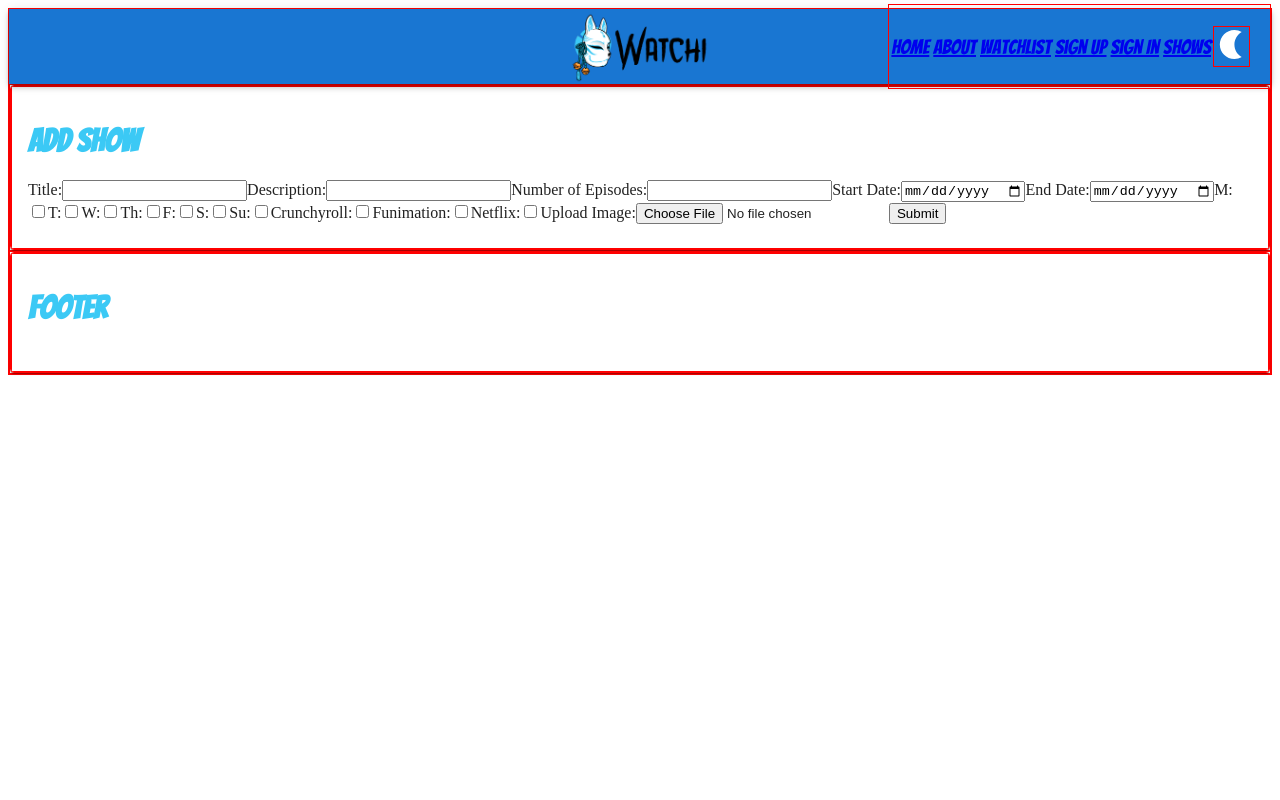
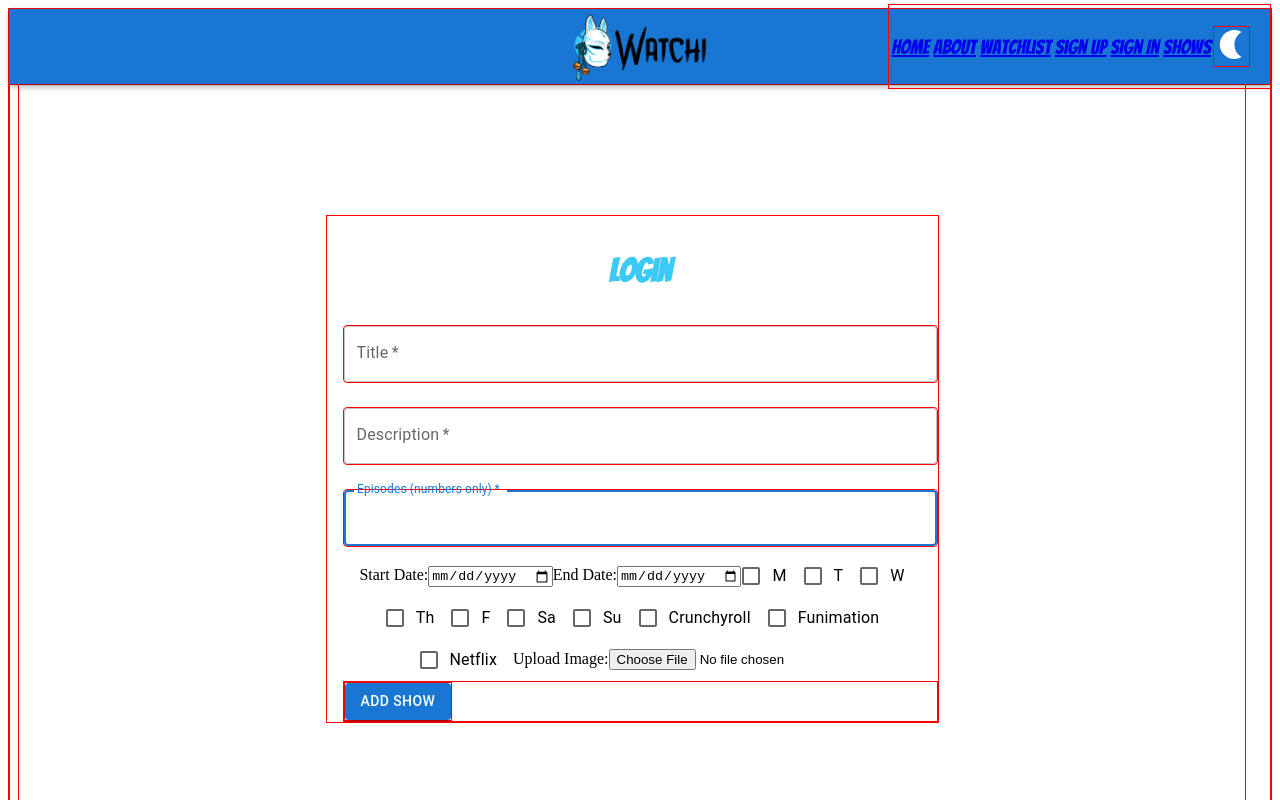
Before and after one commit to iamcrjones/watchi, a React (Create React App) app: page /AddShow in a window 1280 px wide. Shown: the top 800 px of the page. Built offline with nearby package versions, Linux system fonts and the light colour scheme.

Commit message:
added styling to add show page

```diff
--- a/src/components/About.js
+++ b/src/components/About.js
@@ -22,9 +22,7 @@ const About = () => {
             <div className="aboutHero">
                     <img className="AboutPic" src={aboutHero} alt="lots of different Anime characters merged in one"></img>
             </div>
-
         </div>
-
         <br/>
         <br/>
         <Box>
--- a/src/components/AddShow.js
+++ b/src/components/AddShow.js
@@ -1,9 +1,13 @@
 import * as React from 'react';
-import Card from '@mui/material/Card';
-import CardContent from '@mui/material/CardContent';
-import { Box } from '@mui/material';
 import { useState } from "react"
 import { addShow } from './services/showServices';
+import Grid from '@mui/material/Grid';
+import Container from '@mui/material/Container';
+import TextField from '@mui/material/TextField';
+import Button from '@mui/material/Button';
+import Box from '@mui/material/Box';
+import Checkbox from '@mui/material/Checkbox';
+import FormControlLabel from '@mui/material/FormControlLabel';
 
 
 const AddShow = () => {
@@ -65,7 +69,7 @@ const AddShow = () => {
                 setError(null)
                 // setFormData(initialFormData)
                 // formData.append({ image: e.target.files[0] })
-                //window.location.href = '/';
+                window.location.href = '/';
             }
         })
         .catch(e=> {
@@ -88,59 +92,193 @@ const AddShow = () => {
     //     })
     // }
     return(
-        <>
-            {/* {adminCheck()} */}
-            <Box>
-                <Card>
-                    <CardContent>
-                <h1>Add Show</h1>
-                {error && <h3>{error}</h3>}
-                <form onSubmit={handleSubmit}>
-                    <label>Title:</label>
-                    <input type="text" name="title" id="title"/>
-                    <label>Description:</label>
-                    <input type="text" name="description" id="description" />
-                    <label>Number of Episodes:</label>
-                    <input type="text" name="episodes" id="episodes" />
+
+        <Container maxWidth="l">
+        {error && <h3>{error}</h3>}
+        <Grid container spacing={2} sx={{
+            height: '100vh',
+            alignItems: 'center',
+            justifyContent: 'center',
+            textAlign: 'center',
+            }}>
+
+          <Grid item xs={6}>
+            <Box component="form" onSubmit={handleSubmit}  sx={{ mt: 1 }}>
+            <h1>Login</h1>
+            <TextField
+                    margin="normal"
+                    required
+                    fullWidth
+                    id="title"
+                    label="Title"
+                    name="title"
+                    autoFocus
+                  />
+
+            <TextField
+                    margin="normal"
+                    required
+                    fullWidth
+                    id="description"
+                    label="Description"
+                    name="description"
+                    autoFocus
+                    />
+
+            <TextField
+
+                    margin="normal"
+                    required
+                    fullWidth
+                    id="episodes"
+                    label="Episodes (numbers only)"
+                    name="episodes"
+                    autoFocus
+                    />
+
                     <label>Start Date:</label>
-                    <input type="date" name="airdate" id="airdate"/>
-                    <label>End Date:</label>
-                    <input type="date" name="enddate" id="enddate" />
-                    <label>M:</label>
-                    <input type="checkbox" name="monday" id="monday" />
-                    <label>T:</label>
-                    <input type="checkbox" name="tuesday" id="tuesday" />
-                    <label>W:</label>
-                    <input type="checkbox" name="wednesday" id="wednesday" />
-                    <label>Th:</label>
-                    <input type="checkbox" name="thursday" id="thursday" />
-                    <label>F:</label>
-                    <input type="checkbox" name="friday" id="friday" />
-                    <label>S:</label>
-                    <input type="checkbox" name="saturday" id="saturday" />
-                    <label>Su:</label>
-                    <input type="checkbox" name="sunday" id="sunday" />
+                    <input
+                    type="date"
+                    name="airdate"
+                    id="airdate"
+                    />
 
 
-                    <label>Crunchyroll:</label>
-                    <input type="checkbox" name="crunchyroll" id="crunchyroll" />
+                    <label>End Date:</label>
+                    <input
+                    type="date"
+                    name="enddate"
+                    id="enddate"
+                    />
+
+
+
+                    <FormControlLabel
+                        control={
+                        <Checkbox
+                        name="monday" id="monday" />
+                        }
+                        label="M"
+                    />
+
+                    <FormControlLabel
+                        control={
+                        <Checkbox
+                        name="tuesday" id="tuesday" />
+                        }
+                        label="T"
+                    />
+
+                    <FormControlLabel
+
+                        control={
+                        <Checkbox
+                        name="wednesday" id="wednesday" />
+                        }
+                        label="W"
+                        />
+
+                    <FormControlLabel
+                        control={
+                        <Checkbox
+                        name="thursday" id="thursday" />
+                        }
+                        label="Th"
+                        />
+
+                    <FormControlLabel
+                        control={
+                        <Checkbox
+                        name="friday" id="friday" />
+                        }
+                        label="F"
+                        />
+
+                    <FormControlLabel
+                        control={
+                        <Checkbox
+                        name="saturday" id="saturday" />
+                        }
+                        label="Sa"
+                        />
+
+                    <FormControlLabel
+
+                        control={
+                        <Checkbox
+                        name="sunday" id="sunday" />
+                        }
+                        label="Su"
+                        />
+
+
+                    <FormControlLabel
+                        control={
+                        <Checkbox
+                        name="crunchyroll" id="crunchyroll" />
+                        }
+                        label="Crunchyroll"
+                        />
+
+                    <FormControlLabel
+                        control={
+                        <Checkbox
+                        name="funimation" id="funimation" />
+                        }
+                        label="Funimation"
+                        />
+
+                    <FormControlLabel
+                        control={
+                        <Checkbox
+                        name="netflix" id="netflix" />
+                        }
+                        label="Netflix"
+                        />
+
+
+                        <label htmlFor='picture'>Upload Image:</label>
+                        <input type="file" name="picture" id="picture" accept="image/*" multiple={false} />
+
+
+
+                  <Grid container
+                  sx={{
+                    justifyContent: 'space-between',
+                    textAlign: 'center',
+                    alignItems: 'center',
+                    }}>
+
+
+                    <Grid item >
+                        <Button
+                            type="submit"
+                            fullWidth
+                            variant="contained"
+                        >
+                            Add Show
+                        </Button>
+                        </Grid>
+                  </Grid>
+            </Box>
+
+        </Grid>
+
+        </Grid>
+        </Container>
 
 
 
 
-                    <label>Funimation:</label>
-                    <input type="checkbox" name="funimation" id="funimation" />
-                    <label>Netflix:</label>
-                    <input type="checkbox" name="netflix" id="netflix" />
-                    <label htmlFor='picture'>Upload Image:</label>
-                    <input type="file" name="picture" id="picture" accept="image/*" multiple={false} />
 
-                    <input type="submit" />
-                    </form>
-                    </CardContent>
-                </Card>
-            </Box>
-        </>
+
+
+
+
+
+
+
+
 
     )
 }
--- a/src/components/AddToWatchlist.js
+++ b/src/components/AddToWatchlist.js
@@ -12,6 +12,7 @@ const AddToWatchlist = () => {
 
         <Button variant="contained" color="primary"></Button>
 
+
     </>
     )
 }
--- a/src/components/Navigation.js
+++ b/src/components/Navigation.js
@@ -3,6 +3,7 @@ import NavDrawer from './Drawer.js';
 import logo from '../images/nav-logo.png'
 import { AppBar, Typography } from '@mui/material';
 import { Link } from 'react-router-dom';
+
 
 const Navigation = ({toggle, icon, loading, username}) => {
 
@@ -23,7 +24,7 @@ const Navigation = ({toggle, icon, loading, username}) => {
     });
 
     return(
-        <AppBar position="static">
+        <AppBar position="static" className="nav">
             {/* <div className="navContainer"> */}
                 <img className="navLogo" src={logo} alt="logo"></img>
                 {isDesktop ? (
--- a/src/components/Shows.js
+++ b/src/components/Shows.js
@@ -29,9 +29,18 @@ import { Link } from 'react-router-dom';
 
         console.log(shows)
 
+        // const [searchTerm, setSearchTerm] = useState('')
+
+
+
         return (
             <>
+
+            {/* <div className="search"><input type="text" placeholder="Search..." onChange={event =>{setSearchTerm(event.target.value)}}/> </div> */}
+
            <Grid container className='top10'>
+
+
                 {shows.map(show =>
                 <Card className="shows" key={show.attributes.id} >
                 <Grid item >
@@ -41,7 +50,7 @@ import { Link } from 'react-router-dom';
                     </Grid>
 
                     <Grid item>
-                        <Link to={`/show/${show.attributes.id}`} onClick={() => {sessionStorage.setItem('currentShow', show.attributes.id)}}>{<Typography variant="h3">{show.attributes.title}</Typography>}</Link>
+                        <Link to={`/show/${show.attributes.id}`} onClick={() => {sessionStorage.setItem('currentShow', show.attributes.id)}}>{<Typography variant="h5">{show.attributes.title}</Typography>}</Link>
                     </Grid>
 
 
--- a/src/components/services/showServices.js
+++ b/src/components/services/showServices.js
@@ -22,3 +22,9 @@ export async function removeShow(data){
     console.log(response.data)
     return response.data
 }
+
+export async function addShowToWatchShow(data){
+    const response = await watchiBE.post('/watchshows', data)
+    console.log(response.data)
+    return response.data
+}
--- a/src/components/styled/Global.style.js
+++ b/src/components/styled/Global.style.js
@@ -49,7 +49,7 @@ div {
     h3 {
         color: ${pallet.pallet1};
         font-family: ${fonts.bangers};
-        font-size: 0.5rem;
+        font-size:  10 px;
     }
 
     h4 {
@@ -168,8 +168,8 @@ div {
         margin: 4rem auto 4rem auto;
         spacing: 4;
         maxColumns: 3;
-        border: 4px solid yellow;
         min-width: 200px;
+        max-width: 250px;
 
     }
     .shows img {
@@ -214,6 +214,4 @@ div {
             justify-content: space-around;
         }
 
-
-
     `;
```
